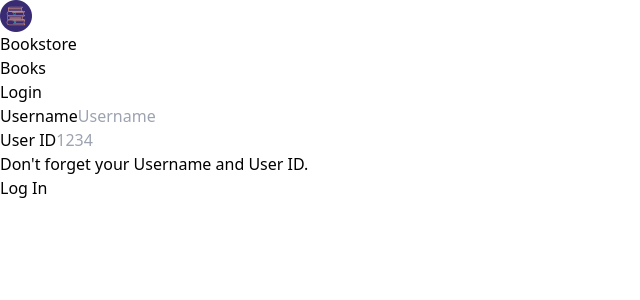
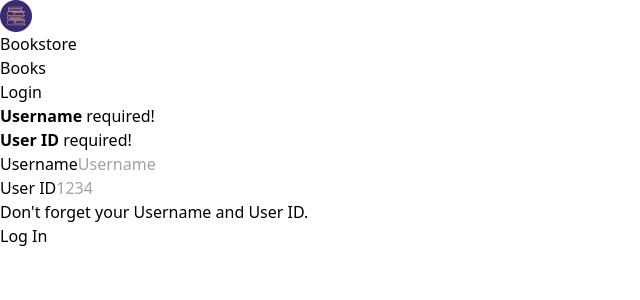
Before and after one commit to Selvan-S/bookstore-frontend, a React (Vite) app: page /login in a window 1280 px wide. Shown: the top 300 px of the page, without its empty margins (0-640 px from the left). Built offline with nearby package versions, Linux system fonts and the light colour scheme.

Commit message:
login bug fixed

```diff
--- a/src/components/home/Login.jsx
+++ b/src/components/home/Login.jsx
@@ -1,4 +1,4 @@
-import React, { useState } from "react";
+import React, { useEffect, useState } from "react";
 import { Link, useNavigate } from "react-router-dom";
 
 const Login = (login) => {
@@ -8,6 +8,26 @@ const Login = (login) => {
   };
   const navigate = useNavigate();
   const [user, setUser] = useState(initialUserState);
+  const [isDisabled, setIsDisabled] = useState(true);
+  const [nameAlert, setNameAlert] = useState(true);
+  const [idAlert, setIdAlert] = useState(true);
+
+  useEffect(() => {
+    if (user.name) {
+      setNameAlert(false);
+      if (user.id) {
+        setIsDisabled(false);
+        setIdAlert(false);
+      } else {
+        setIdAlert(true);
+        setIsDisabled(true);
+      }
+    } else {
+      setIsDisabled(true);
+      setNameAlert(true);
+    }
+  }, [user]);
+
   const handleInputChange = (event) => {
     const { name, value } = event.target;
     setUser({ ...user, [name]: value });
@@ -20,6 +40,24 @@ const Login = (login) => {
   return (
     <div className="w-full max-w-xs mx-auto my-16">
       <form className="bg-white shadow-md rounded px-8 pt-6 pb-8 mb-4">
+        {nameAlert && (
+          <div
+            className="bg-red-100 border border-red-400 text-red-700 px-4 py-1 rounded relative mb-1"
+            role="alert"
+          >
+            <strong className="font-bold">Username </strong>
+            <span className="block sm:inline">required!</span>
+          </div>
+        )}
+        {idAlert && (
+          <div
+            className="bg-red-100 border border-red-400 text-red-700 px-4 py-1 rounded relative mb-1"
+            role="alert"
+          >
+            <strong className="font-bold">User ID </strong>
+            <span className="block sm:inline">required!</span>
+          </div>
+        )}
         <div className="mb-4">
           <label
             className="block text-gray-700 text-sm font-bold mb-2"
@@ -62,6 +100,7 @@ const Login = (login) => {
         <div className="flex items-center justify-center">
           <button
             onClick={userLogin}
+            disabled={isDisabled}
             className="bg-blue-500 hover:bg-blue-700 text-white font-bold py-2 px-4 rounded focus:outline-none focus:shadow-outline"
             type="button"
           >
```
